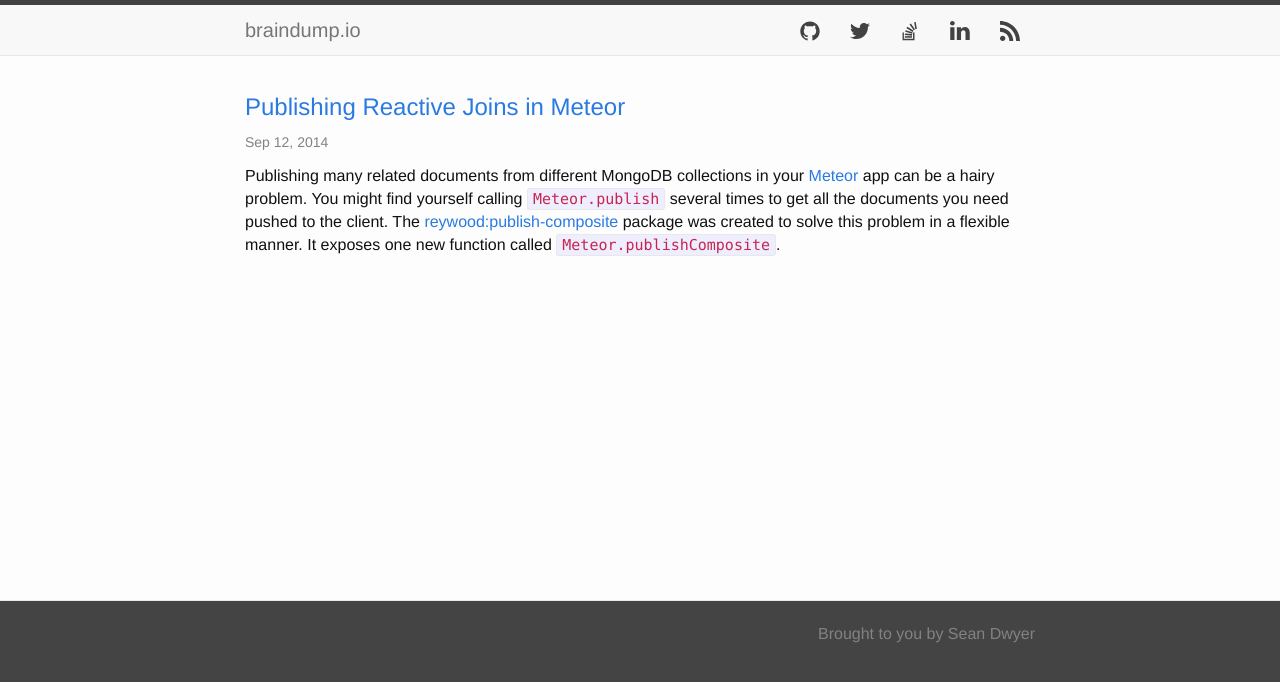
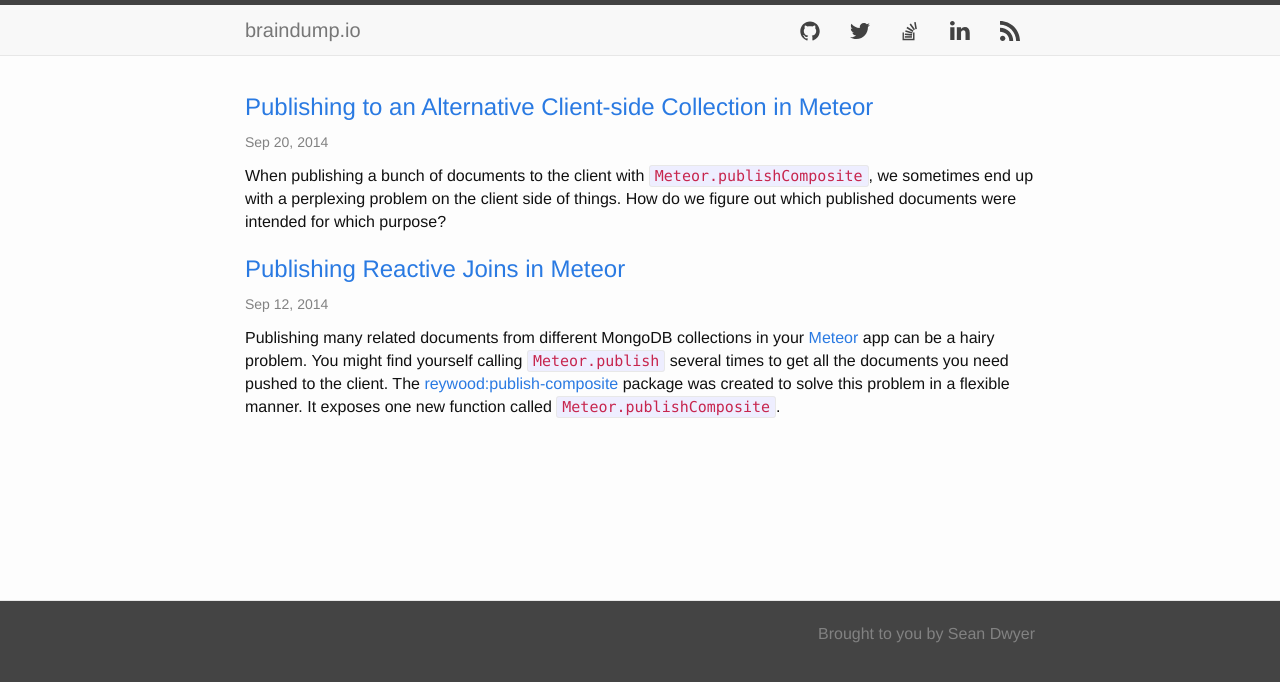
Before and after one commit to reywood/reywood.github.io, a Jekyll site: the page built from index.html, in a window 1280 px wide. Shown: the top 682 px of the page. Built offline with Jekyll 4.4.1, drawn with Linux system fonts in a browser that asks for light colours; nearby versions of some CDN libraries; part of the change alters nothing that is shown.

Commit message:
Add new post: Publishing to an Alternative Client-side Collection in Meteor

```diff
--- a/_posts/2014-09-12-publishing-reactive-joins-in-meteor.md
+++ b/_posts/2014-09-12-publishing-reactive-joins-in-meteor.md
@@ -8,6 +8,7 @@ categories:
 tags:
     - javascript
     - meteor
+    - publishComposite
 ---
 Publishing many related documents from different MongoDB collections in your [Meteor][meteor] app can be a hairy problem. You might find yourself calling `Meteor.publish` several times to get all the documents you need pushed to the client. The [reywood:publish-composite][publish-composite] package was created to solve this problem in a flexible manner. It exposes one new function called `Meteor.publishComposite`.
 
--- /dev/null
+++ b/_posts/2014-09-20-publishing-to-an-alternative-clientside-collection-in-meteor.md
@@ -0,0 +1,60 @@
+---
+layout: post
+title: Publishing to an Alternative Client-side Collection in Meteor
+disqus_identifier: Hdz5OFsgsTTdzYrwZdBGvYL65d8ofYCxYGIZCbzM0
+published: True
+categories:
+    - meteor
+tags:
+    - javascript
+    - meteor
+    - publishComposite
+---
+When publishing a bunch of documents to the client with `Meteor.publishComposite`, we sometimes end up with a perplexing problem on the client side of things. How do we figure out which published documents were intended for which purpose?
+
+*Note: This post assumes some familiarity with Meteor.publishComposite. If you haven't used Meteor.publishComposite before, I recommend reading my previous post, [Publishing Reactive Joins in Meteor]({% post_url 2014-09-12-publishing-reactive-joins-in-meteor %}), first.*
+
+Maybe this problem can be better illustrated through example. Say we are publishing a list of the top ten articles on our site and want to include some related articles for each one. These related articles will be published via the `children` option of `Meteor.publishComposite`. Normally, all the articles, both parents and children, would end up in the same collection on the client (e.g., Articles) making it difficult to determine which ones are the top ten articles and which are the related articles. What if, instead, we could publish the related articles into a separate client-side collection (e.g., RelatedArticles)? That would be amazingly helpful, wouldn't it? Well, it's a good thing you're reading this blog post, because you can do exactly that with `Meteor.publishComposite` using the `collectionName` option.
+
+The `collectionName` option instructs `Meteor.publishComposite` to tell the client a little lie and say that whatever documents come out of the cursor returned by the `find` option came from a different collection. Here's an example to demonstrate.
+
+{% highlight javascript %}
+// The Articles collection is present on both client and server and is
+// backed, as usual, by MongoDB.
+Articles = new Meteor.Collection("articles");
+
+if (Meteor.isServer) {
+    // We create our publication on the server. Note the "collectionName" option.
+    Meteor.publishComposite("topTenArticles", {
+        find: function() {
+            return Articles.find({}, { sort: { score: -1 }, limit: 10 });
+        },
+        children: [
+            {
+                // Here we specify the client-side collection name we would
+                // like to publish these records to.
+                collectionName: "relatedArticles",
+
+                find: function(article) {
+                    return Articles.find({ relatedTo: article._id }, { limit: 2 });
+                }
+            }
+        ]
+    });
+}
+
+if (Meteor.isClient) {
+    // The RelatedArticles collection is only present on the client. It's contents
+    // are not persisted anywhere, but instead come from the publication.
+    RelatedArticles = new Meteor.Collection("relatedArticles");
+
+    // Subscribe to the publication, perhaps in our router's waitOn method
+    Meteor.subscribe("topTenArticles");
+
+    // The Articles collection will contain just the top ten articles
+    var topTenArticles = Articles.find();
+
+    // The client-side RelatedArticles collection will contain the related articles
+    var relatedArticles = RelatedArticles.find();
+}
+{% endhighlight %}
```
